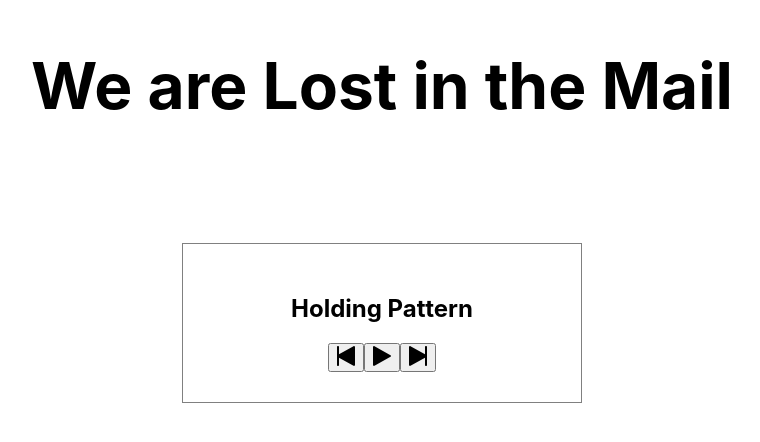
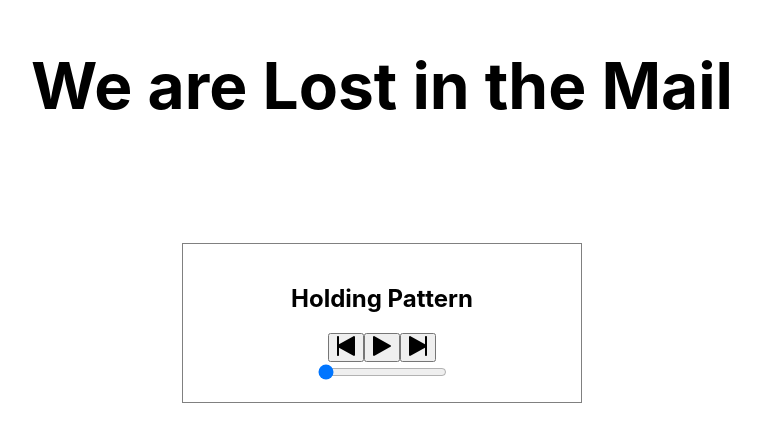
Before and after one commit to tmichaelreis/litm_website, a Next.js app: page / in a window 1280 px wide. Shown: the part 114-556 px from the top of the page, without its empty margins (258-1018 px from the left). Built offline with nearby package versions, Linux system fonts and the light colour scheme.

Commit message:
Add a progress bar

```diff
--- a/components/AudioPlayer.jsx
+++ b/components/AudioPlayer.jsx
@@ -23,7 +23,36 @@ const AudioPlayer = ({ tracks }) => {
     setTrackIndex((trackIndex + 1) % tracks.length);
   };
 
-  const startTimer = () => {};
+  const startTimer = () => {
+    // Clear running timer(s)
+    clearInterval(intervalRef.current);
+
+    intervalRef.current = setInterval(() => {
+      if (audioRef.current.ended) {
+        toNextTrack();
+      } else {
+        setTrackProgress(audioRef.current.currentTime);
+      }
+    }, [1000]);
+  };
+
+  const onScrub = (value) => {
+    // Stop playback
+    setIsPlaying(false);
+
+    // Clear running timer(s)
+    clearInterval(intervalRef.current);
+    audioRef.current.currentTime = value;
+    setTrackProgress(audioRef.current.currentTime);
+  };
+
+  const onScrubEnd = () => {
+    // Start if not playing
+    if (!isPlaying) {
+      setIsPlaying(true);
+    }
+    startTimer();
+  };
 
   // Play/pause
   useEffect(() => {
@@ -70,6 +99,17 @@ const AudioPlayer = ({ tracks }) => {
         onNextClick={toNextTrack}
         onPlayPauseClick={setIsPlaying}
       />
+      <input
+        type="range"
+        value={trackProgress}
+        step="1"
+        min="0"
+        max={duration ? duration : `${duration}`} // cast duration to string if NaN
+        className="progress"
+        onChange={(e) => onScrub(e.target.value)}
+        onMouseUp={onScrubEnd}
+        onKeyUp={onScrubEnd}
+      />
     </div>
   );
 };
```
